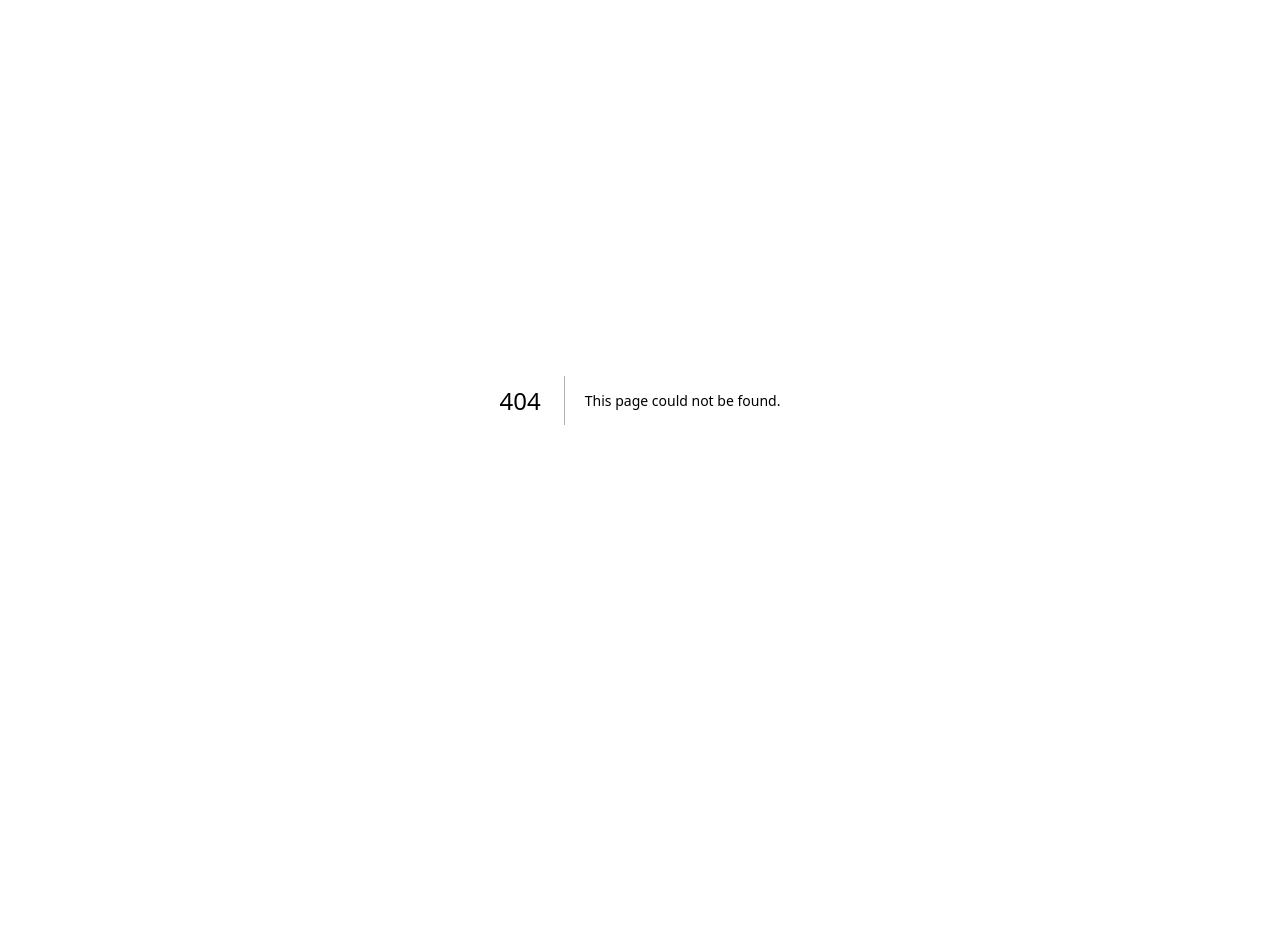
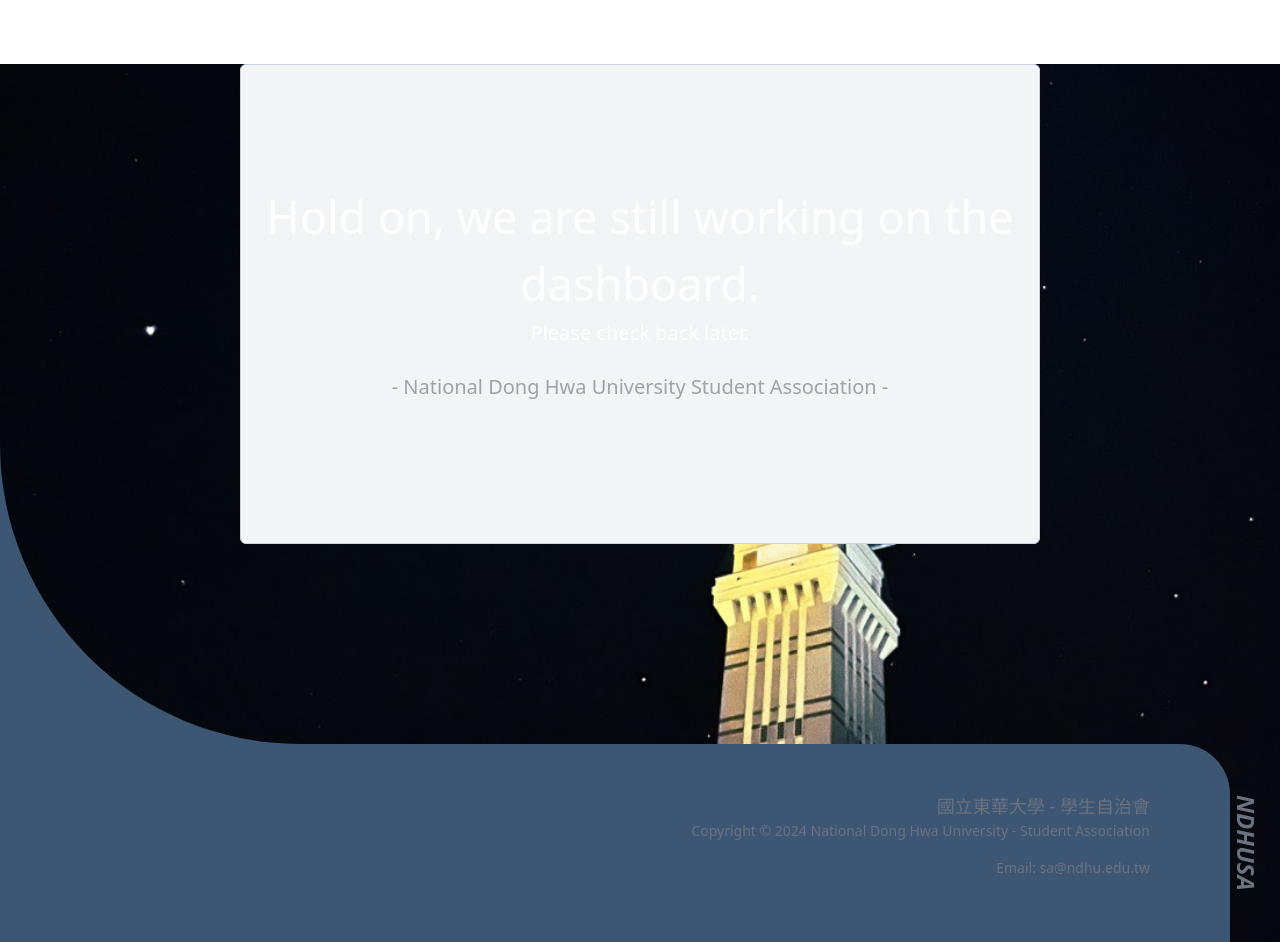
Before and after one commit to yc97463/ndhusa-traffic, a Next.js app: page / in a window 1280 px wide. Before the commit this address had no page. Before the commit the page ends 800 px from the top, so only its background shows below. Built offline with nearby package versions, Linux system fonts and the light colour scheme.

Commit message:
feat: init dashboard landing page

```diff
--- /dev/null
+++ b/pages/index.tsx
@@ -0,0 +1,45 @@
+export default function Dashboard() {
+    return (
+        <div>
+            <div className="bg-[#3D5674]">
+                <div className="content-auto bg-[url('/img/ndhu-lib-tower.jpeg')] bg-bottom bg-no-repeat bg-cover rounded-bl-[300px]">
+                    <div className="h-[calc(85vh)]">
+                        <div className="container h-[calc(60vh)] mx-auto flex items-center">
+                            <div className="text-center w-full">
+                                <h1 className="text-white text-[22px] sm:text-[25px] md:text-[35px] lg:text-[45px]">
+                                    Hold on, we are still working on the dashboard.
+                                </h1>
+                                <p className="text-white md:text-[20px]">Please check back later.</p>
+                                <p className="md:text-[20px] my-6 text-zinc-400">
+                                    - National Dong Hwa University Student Association -
+                                </p>
+                            </div>
+                        </div>
+                    </div>
+                </div>
+            </div>
+            <footer
+                className="text-slate-100 normal font-light text-[14px] bg-[url('/img/ndhu-lib-tower.jpeg')] bg-bottom bg-no-repeat bg-cover w-full"
+            >
+                <div className="flex items-center">
+                    <div className="bg-[#3D5674] w-[calc(100vm-20px)] sm:w-[calc(100vw-34px)] md:w-[calc(100vw-46px)] lg:w-[calc(100vw-50px)] rounded-tr-[50px] py-12 px-12 md:px-20 text-right">
+                        <p className="text-lg md:text-lg">
+                            國立東華大學 - 學生自治會
+                        </p>
+                        <p className="text-[12px] md:text-[14px]">
+                            Copyright © 2024 National Dong Hwa University - Student Association
+                        </p>
+                        <p className="py-4 text-[12px] md:text-[14px]">
+                            Email: <a href="mailto:sa@ndhu.edu.tw">sa@ndhu.edu.tw</a>
+                        </p>
+                    </div>
+                    <div className="[writing-mode:vertical-lr] text-end">
+                        <p className="font-bold italic text-2xl">
+                            NDHUSA
+                        </p>
+                    </div>
+                </div>
+            </footer>
+        </div>
+    )
+};
```
Also changed, not shown: public/img/ndhu-lib-tower.jpeg (added).
